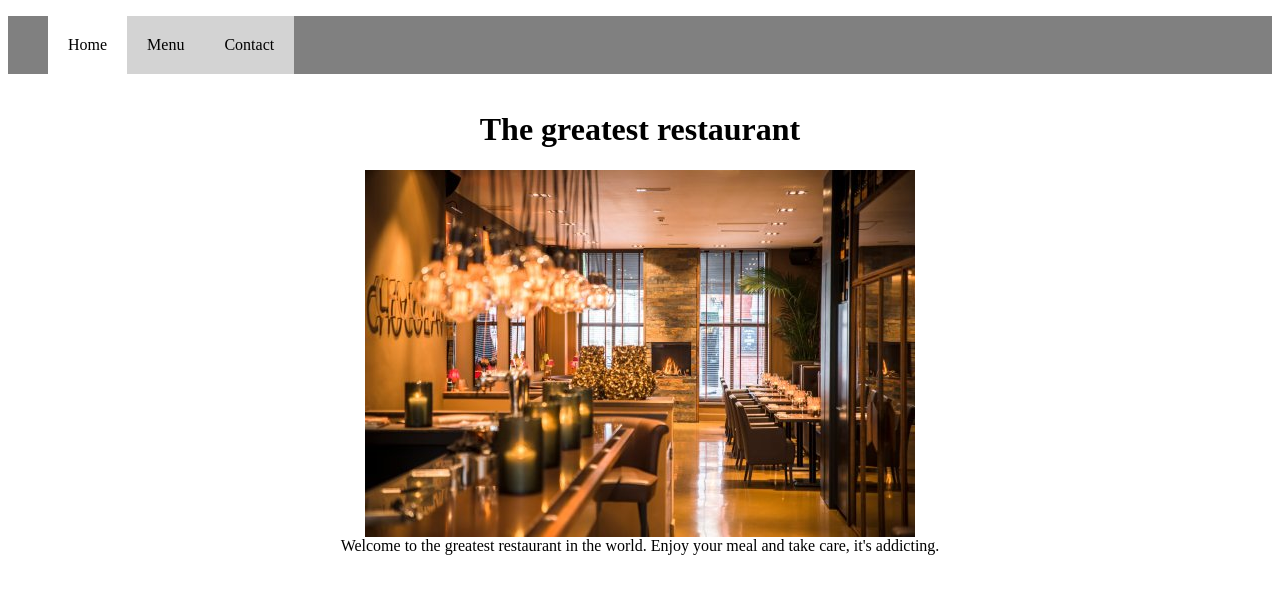
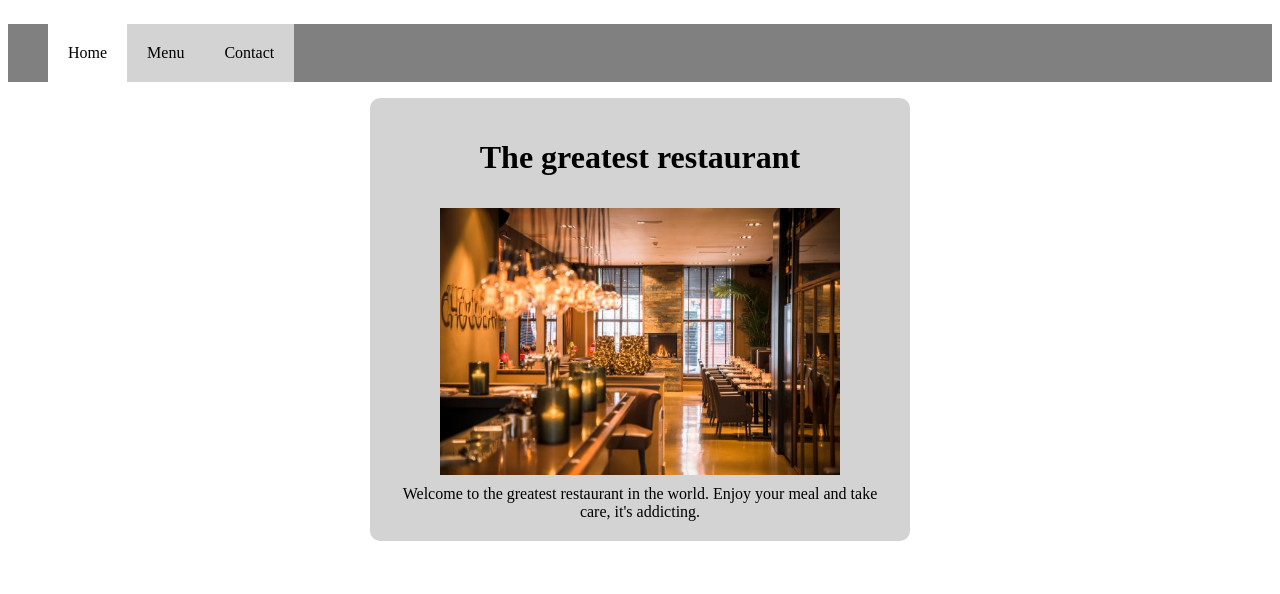
Before and after one commit to kazumaki/restaurant-page, a website built with webpack: page dist/index.html in a window 1280 px wide. Built offline with Linux system fonts and the light colour scheme.

Commit message:
Add styling for tab content

```diff
--- a/src/style.scss
+++ b/src/style.scss
@@ -1,3 +1,13 @@
+#content {
+  display: flex;
+  flex-direction: column;
+  align-items: center;
+
+  .tabs {
+    width: 100%;
+  }
+}
+
 .tab-list {
   list-style-type: none;
   display: flex;
@@ -21,6 +31,18 @@
   display: flex;
   flex-direction: column;
   align-items: center;
+  max-width: 500px;
+  background-color: lightgrey;
+  border-radius: 10px;
+  padding: 20px;
+  span {
+    text-align: center;
+  }
+
+  img {
+    width: 80%;
+    padding: 10px;
+  }
 
   form {
     display: flex;
```
Also changed, not shown: dist/app.bundle.js, dist/index.html, src/style.css, 1 other file.
